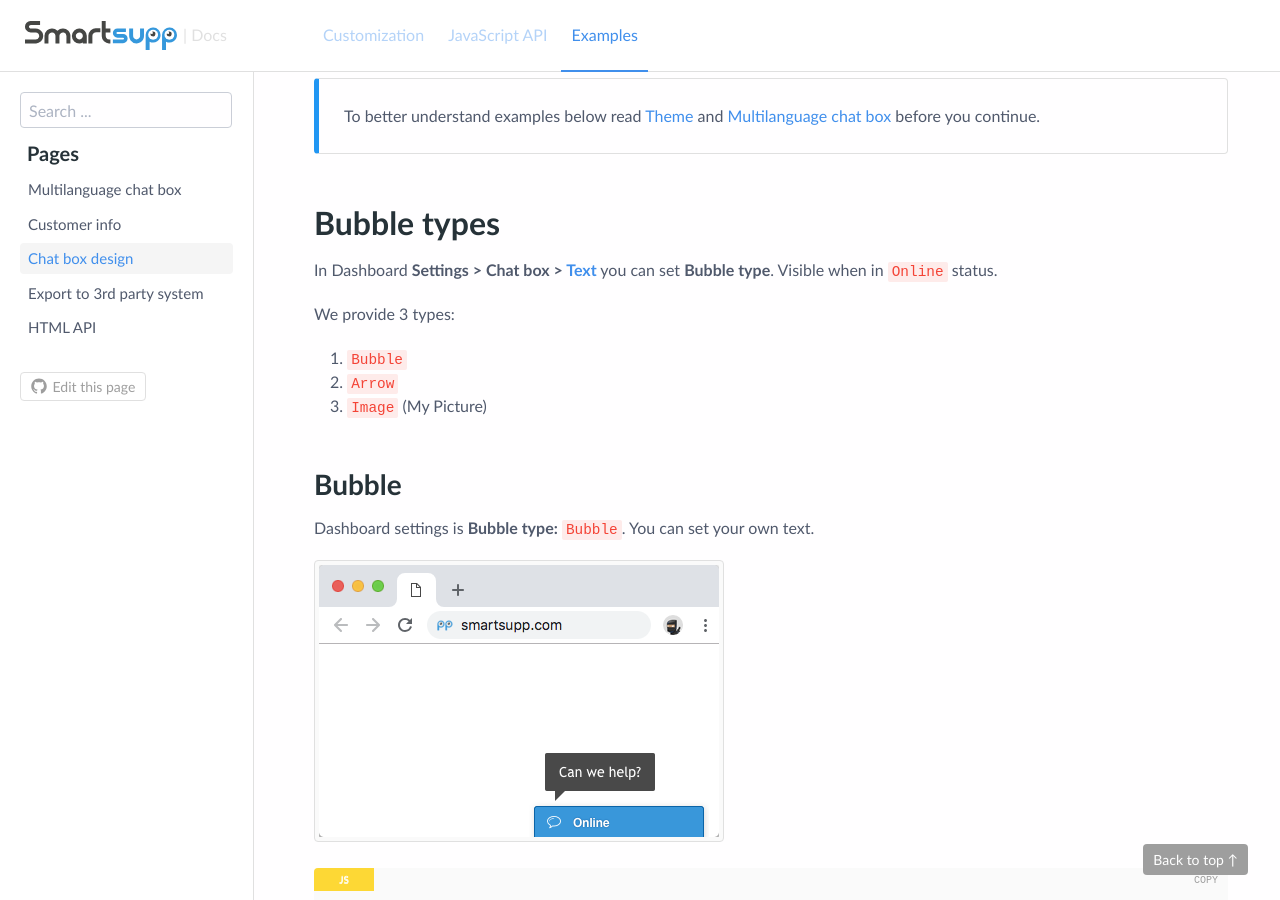
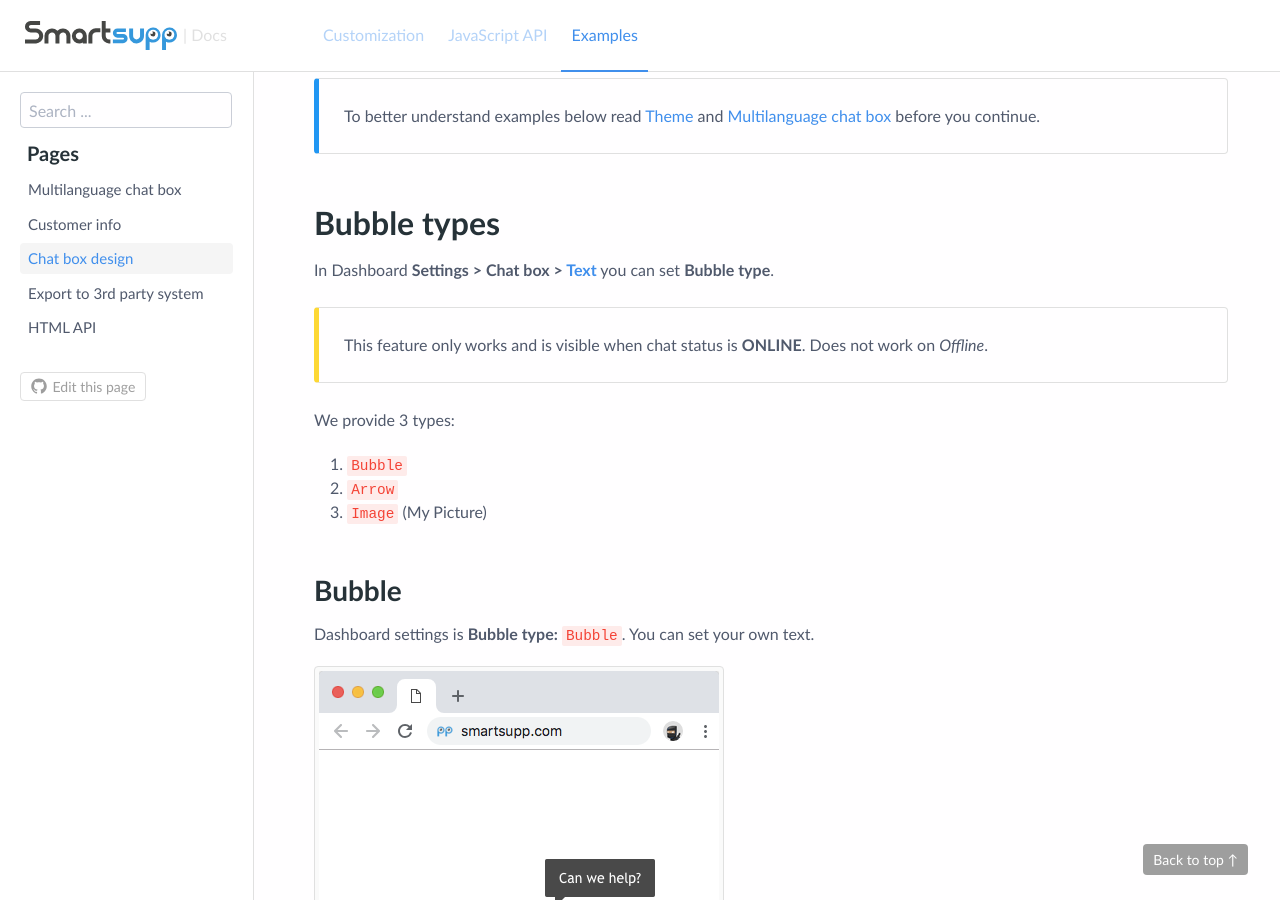
Before and after one commit to smartsupp/smartsupp.github.io, a Jekyll site: the page built from _docs/examples/chat-box-design.md, in a window 1280 px wide and 900 px high, scrolled down 495 px. Built offline with Jekyll 4.4.1, drawn with Linux system fonts in a browser that asks for light colours; comment, search, counter and statistics services are not loaded.

Commit message:
content update

```diff
--- a/_docs/examples/chat-box-design.md
+++ b/_docs/examples/chat-box-design.md
@@ -9,7 +9,10 @@
 
 ## Bubble types
 
-In Dashboard **Settings > Chat box > [Text](https://www.smartsupp.com/app/settings/chatbox/text/){:target='\_blank'}** you can set **Bubble type**.  Visible when in `Online` status.
+In Dashboard **Settings > Chat box > [Text](https://www.smartsupp.com/app/settings/chatbox/text/){:target='\_blank'}** you can set **Bubble type**.
+
+This feature only works and is visible when chat status is **ONLINE**. Does not work on _Offline_.
+{: .callout .callout-warning }
 
 We provide 3 types:
 
```
Also changed, not shown: _docs/javascript-api/banner.md (+1 -1 lines).
